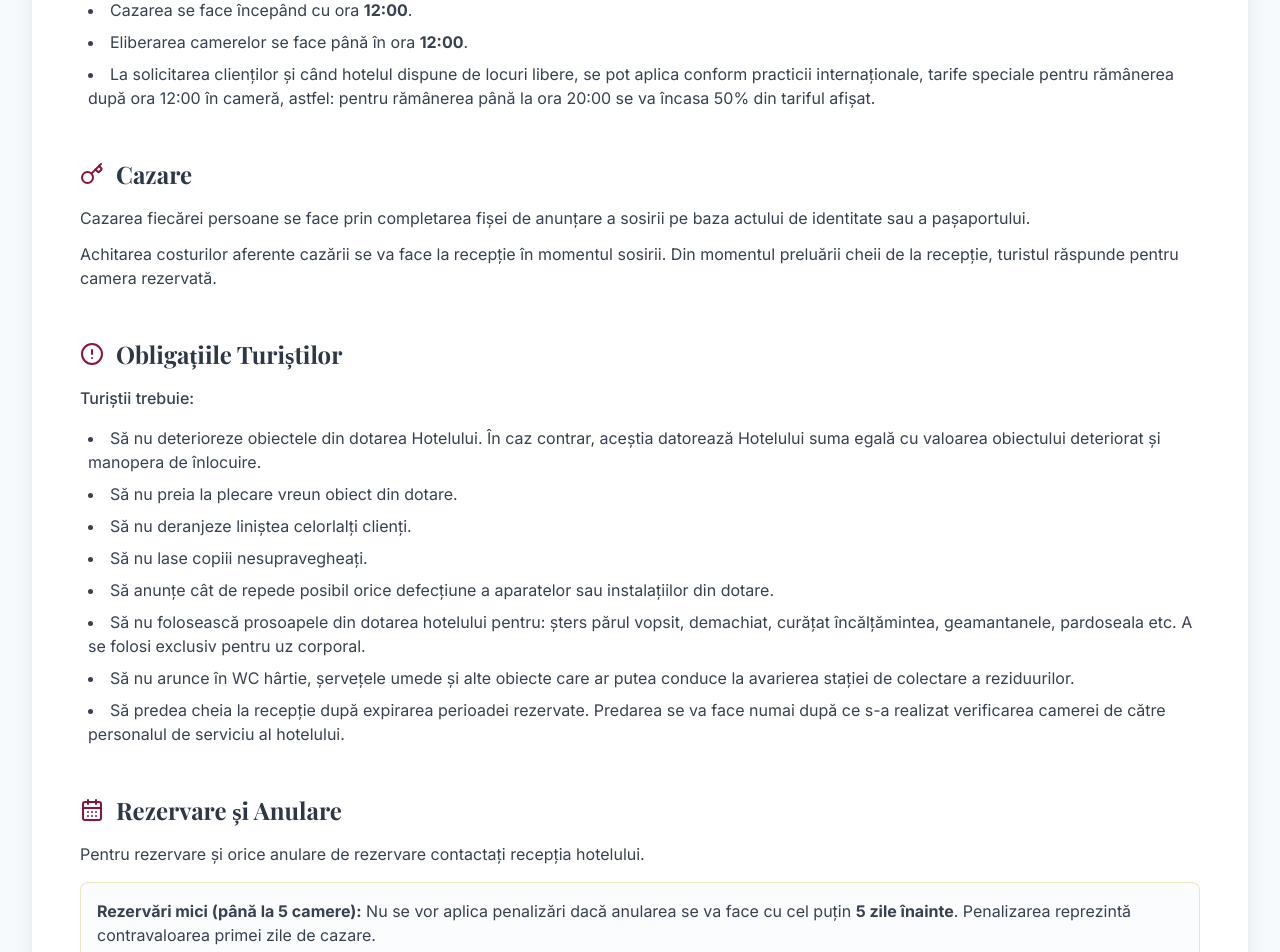
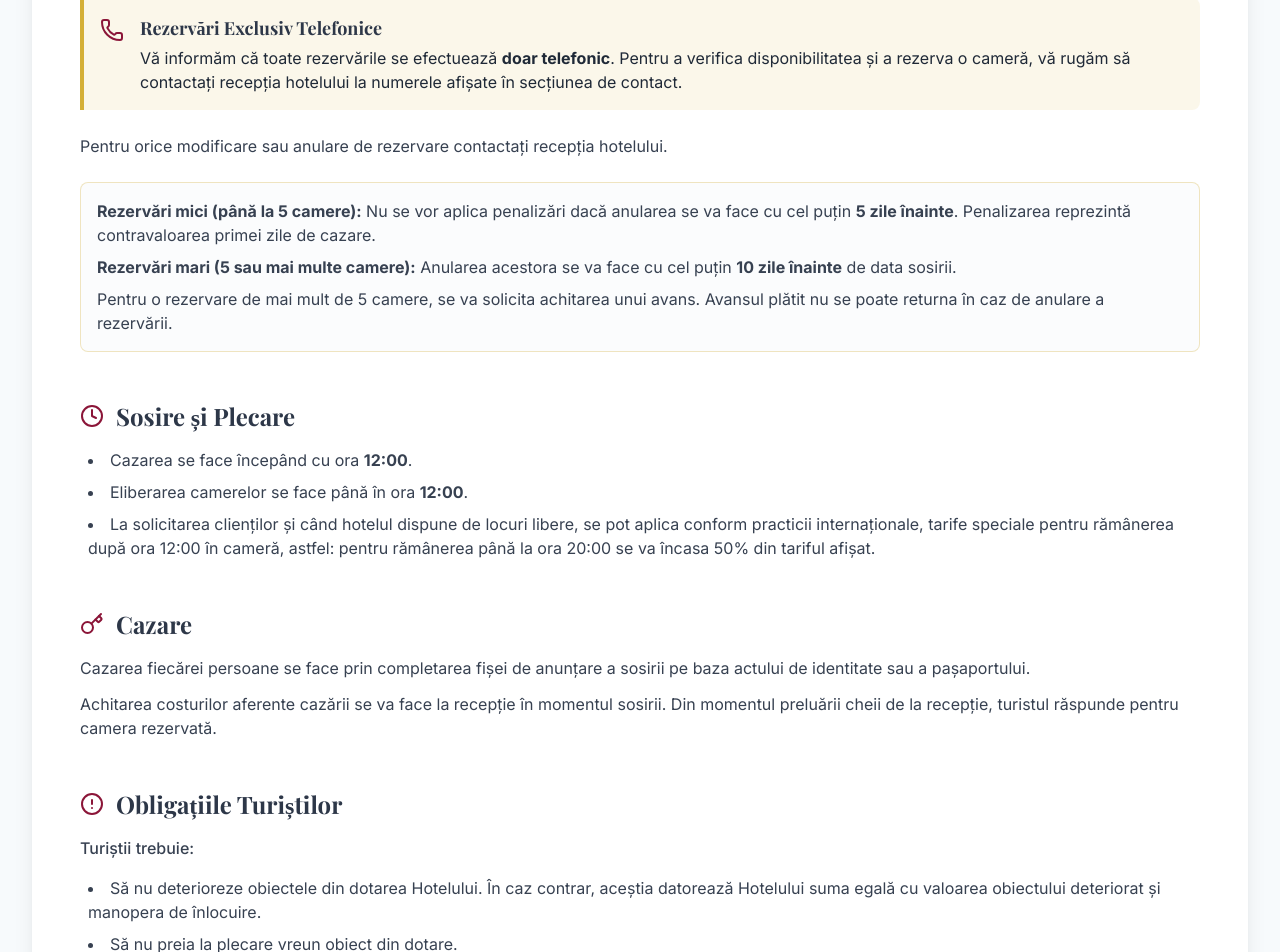
Before and after one commit to alexandrubucurdev/hote-traian-2025, a Next.js app: page /termeni in a window 1280 px wide. Shown: the part 772-1724 px from the top of the page. Built offline with nearby package versions, Linux system fonts and the light colour scheme; a web font is replaced by a local one.

Commit message:
rezervari exclusiv telefonic

```diff
--- a/app/contact/page.tsx
+++ b/app/contact/page.tsx
@@ -12,13 +12,15 @@ import {
      Building,
      FileCheck,
      FileText,
+     CalendarDays,
+     Info,
 } from "lucide-react";
 import Button from "@/components/ui/Button";
 import { useForm } from "react-hook-form";
 import { zodResolver } from "@hookform/resolvers/zod";
 import * as z from "zod";
 
-// --- Schema de validare (Telefon Obligatoriu) ---
+// --- Schema de validare ---
 const contactSchema = z.object({
      name: z.string().min(3, "Numele este obligatoriu"),
      email: z.string().email("Adresă de e-mail invalidă"),
@@ -30,8 +32,7 @@ const contactSchema = z.object({
 
 type ContactFormValues = z.infer<typeof contactSchema>;
 
-// --- Componentă FormInput ACTUALIZATĂ ---
-// Acum acceptă `...props` pentru a permite `autoComplete`
+// --- Componentă FormInput ---
 const FormInput = ({
      id,
      label,
@@ -45,7 +46,7 @@ const FormInput = ({
                id={id}
                type={type}
                {...register(id)}
-               {...props} // AICI e modificarea: transmitem autoComplete mai departe
+               {...props}
                placeholder=" "
                className={`block w-full px-4 py-3 bg-transparent border-0 border-b-2
             appearance-none text-traian-charcoal
@@ -379,9 +380,72 @@ export default function ContactPage() {
                                         className="space-y-8"
                                    >
                                         <div>
-                                             <h2 className="font-serif text-3xl font-bold text-traian-charcoal mb-10 text-center">
+                                             <h2 className="font-serif text-3xl font-bold text-traian-charcoal mb-6 text-center">
                                                   Trimite-ne un Mesaj
                                              </h2>
+
+                                             {/* --- NOTIFICARE REZERVARE + INFO (MODIFICAT AICI) --- */}
+                                             <div className="bg-traian-gold/10 border-l-4 border-traian-gold p-4 rounded-r-lg mb-8">
+                                                  <div className="flex items-start">
+                                                       <div className="flex-shrink-0">
+                                                            <CalendarDays className="h-5 w-5 text-traian-burgundy mt-0.5" />
+                                                       </div>
+                                                       <div className="ml-3">
+                                                            <h3 className="text-sm font-bold text-traian-charcoal">
+                                                                 Rezervări vs.
+                                                                 Informații
+                                                            </h3>
+                                                            <div className="mt-2 text-sm text-gray-700 space-y-2">
+                                                                 <p>
+                                                                      Vă
+                                                                      informăm
+                                                                      că{" "}
+                                                                      <strong>
+                                                                           toate
+                                                                           rezervările
+                                                                           se
+                                                                           efectuează
+                                                                           exclusiv
+                                                                           telefonic
+                                                                      </strong>
+                                                                      . Vă rugăm
+                                                                      să ne
+                                                                      contactați
+                                                                      la
+                                                                      numerele
+                                                                      afișate
+                                                                      alăturat
+                                                                      pentru
+                                                                      disponibilitate.
+                                                                 </p>
+                                                                 <p>
+                                                                      <strong>
+                                                                           Formularul
+                                                                           de
+                                                                           mai
+                                                                           jos
+                                                                      </strong>{" "}
+                                                                      este
+                                                                      destinat
+                                                                      doar
+                                                                      pentru
+                                                                      solicitarea
+                                                                      de
+                                                                      <strong>
+                                                                           {" "}
+                                                                           informații
+                                                                           suplimentare
+                                                                      </strong>{" "}
+                                                                      și nu
+                                                                      poate fi
+                                                                      utilizat
+                                                                      pentru
+                                                                      rezervări.
+                                                                 </p>
+                                                            </div>
+                                                       </div>
+                                                  </div>
+                                             </div>
 
                                              <div className="space-y-8">
                                                   <FormInput
@@ -389,7 +453,7 @@ export default function ContactPage() {
                                                        label="Nume și Prenume"
                                                        register={register}
                                                        error={errors.name}
-                                                       autoComplete="name" // Adăugat pentru Autofill
+                                                       autoComplete="name"
                                                   />
                                                   <FormInput
                                                        id="email"
@@ -397,7 +461,7 @@ export default function ContactPage() {
                                                        type="email"
                                                        register={register}
                                                        error={errors.email}
-                                                       autoComplete="email" // Adăugat pentru Autofill
+                                                       autoComplete="email"
                                                   />
                                                   <FormInput
                                                        id="phone"
@@ -405,7 +469,7 @@ export default function ContactPage() {
                                                        type="tel"
                                                        register={register}
                                                        error={errors.phone}
-                                                       autoComplete="tel" // Adăugat pentru Autofill
+                                                       autoComplete="tel"
                                                   />
                                                   <FormTextarea
                                                        id="message"
--- a/app/termeni/page.tsx
+++ b/app/termeni/page.tsx
@@ -18,9 +18,10 @@ import {
      Shirt,
      Lock,
      Info,
+     Phone, // Am importat iconița de telefon
 } from "lucide-react";
 
-// --- Variantele de animație pentru apariție (Exact ca în ContactPage) ---
+// --- Variantele de animație pentru apariție ---
 const fadeIn = (delay = 0) => ({
      hidden: { opacity: 0, y: 20 },
      visible: {
@@ -34,7 +35,6 @@ export default function TermeniPage() {
      return (
           <div className="min-h-screen bg-traian-cream flex flex-col">
                {/* --- Header / Hero Section --- */}
-               {/* MODIFICARE: Redus padding pe mobil (py-12) față de desktop (md:py-20) */}
                <section
                     className="bg-traian-charcoal text-white py-12 md:py-20 relative"
                     style={{
@@ -62,14 +62,11 @@ export default function TermeniPage() {
                </section>
 
                {/* --- Main Content --- */}
-               {/* MODIFICARE: Redus padding pe mobil (py-8) pentru a elimina spațiul alb excesiv */}
                <section className="py-8 md:py-20 flex-1">
                     <div className="max-w-7xl mx-auto px-4 sm:px-6 lg:px-8">
                          <motion.div
                               className="bg-white rounded-2xl shadow-xl p-6 md:p-12 space-y-12"
                               initial="hidden"
-                              // MODIFICARE: Folosim 'animate' în loc de 'whileInView' pentru a forța încărcarea
-                              // imediată a conținutului, evitând problemele pe mobil la elemente lungi.
                               animate="visible"
                               variants={fadeIn(0.2)}
                          >
@@ -95,6 +92,85 @@ export default function TermeniPage() {
                                         paragrafe:
                                    </p>
                               </div>
+
+                              {/* Rezervare și Anulare - MODIFICAT AICI */}
+                              <section>
+                                   <div className="flex items-center space-x-3 mb-4">
+                                        <CalendarDays className="h-6 w-6 text-traian-burgundy" />
+                                        <h2 className="font-serif text-2xl font-bold text-traian-charcoal">
+                                             Rezervare și Anulare
+                                        </h2>
+                                   </div>
+                                   <div className="text-gray-700 space-y-6">
+                                        {/* --- NOTIFICARE REZERVARI TELEFONICE --- */}
+                                        <div className="bg-traian-gold/10 border-l-4 border-traian-gold p-4 rounded-r-lg flex items-start space-x-4">
+                                             <Phone className="h-6 w-6 text-traian-burgundy flex-shrink-0 mt-1" />
+                                             <div>
+                                                  <h3 className="font-bold text-traian-charcoal text-lg mb-1">
+                                                       Rezervări Exclusiv
+                                                       Telefonice
+                                                  </h3>
+                                                  <p className="text-gray-800">
+                                                       Vă informăm că toate
+                                                       rezervările se efectuează{" "}
+                                                       <strong>
+                                                            doar telefonic
+                                                       </strong>
+                                                       . Pentru a verifica
+                                                       disponibilitatea și a
+                                                       rezerva o cameră, vă
+                                                       rugăm să contactați
+                                                       recepția hotelului la
+                                                       numerele afișate în
+                                                       secțiunea de contact.
+                                                  </p>
+                                             </div>
+                                        </div>
+
+                                        <p>
+                                             Pentru orice modificare sau anulare
+                                             de rezervare contactați recepția
+                                             hotelului.
+                                        </p>
+
+                                        <div className="bg-traian-cream/50 p-4 rounded-lg border border-traian-gold/30">
+                                             <p className="mb-2">
+                                                  <strong>
+                                                       Rezervări mici (până la 5
+                                                       camere):
+                                                  </strong>{" "}
+                                                  Nu se vor aplica penalizări
+                                                  dacă anularea se va face cu
+                                                  cel puțin{" "}
+                                                  <strong>
+                                                       5 zile înainte
+                                                  </strong>
+                                                  . Penalizarea reprezintă
+                                                  contravaloarea primei zile de
+                                                  cazare.
+                                             </p>
+                                             <p className="mb-2">
+                                                  <strong>
+                                                       Rezervări mari (5 sau mai
+                                                       multe camere):
+                                                  </strong>{" "}
+                                                  Anularea acestora se va face
+                                                  cu cel puțin{" "}
+                                                  <strong>
+                                                       10 zile înainte
+                                                  </strong>{" "}
+                                                  de data sosirii.
+                                             </p>
+                                             <p>
+                                                  Pentru o rezervare de mai mult
+                                                  de 5 camere, se va solicita
+                                                  achitarea unui avans. Avansul
+                                                  plătit nu se poate returna în
+                                                  caz de anulare a rezervării.
+                                             </p>
+                                        </div>
+                                   </div>
+                              </section>
 
                               {/* Sosire și Plecare */}
                               <section>
@@ -212,59 +288,6 @@ export default function TermeniPage() {
                                              hotelului.
                                         </li>
                                    </ul>
-                              </section>
-
-                              {/* Rezervare și Anulare */}
-                              <section>
-                                   <div className="flex items-center space-x-3 mb-4">
-                                        <CalendarDays className="h-6 w-6 text-traian-burgundy" />
-                                        <h2 className="font-serif text-2xl font-bold text-traian-charcoal">
-                                             Rezervare și Anulare
-                                        </h2>
-                                   </div>
-                                   <div className="text-gray-700 space-y-4">
-                                        <p>
-                                             Pentru rezervare și orice anulare
-                                             de rezervare contactați recepția
-                                             hotelului.
-                                        </p>
-                                        <div className="bg-traian-cream/50 p-4 rounded-lg border border-traian-gold/30">
-                                             <p className="mb-2">
-                                                  <strong>
-                                                       Rezervări mici (până la 5
-                                                       camere):
-                                                  </strong>{" "}
-                                                  Nu se vor aplica penalizări
-                                                  dacă anularea se va face cu
-                                                  cel puțin{" "}
-                                                  <strong>
-                                                       5 zile înainte
-                                                  </strong>
-                                                  . Penalizarea reprezintă
-                                                  contravaloarea primei zile de
-                                                  cazare.
-                                             </p>
-                                             <p className="mb-2">
-                                                  <strong>
-                                                       Rezervări mari (5 sau mai
-                                                       multe camere):
-                                                  </strong>{" "}
-                                                  Anularea acestora se va face
-                                                  cu cel puțin{" "}
-                                                  <strong>
-                                                       10 zile înainte
-                                                  </strong>{" "}
-                                                  de data sosirii.
-                                             </p>
-                                             <p>
-                                                  Pentru o rezervare de mai mult
-                                                  de 5 camere, se va solicita
-                                                  achitarea unui avans. Avansul
-                                                  plătit nu se poate returna în
-                                                  caz de anulare a rezervării.
-                                             </p>
-                                        </div>
-                                   </div>
                               </section>
 
                               {/* Tarife și Plată */}
```
Also changed, not shown: 1 other file (tests, documents, lock files or other folders).
